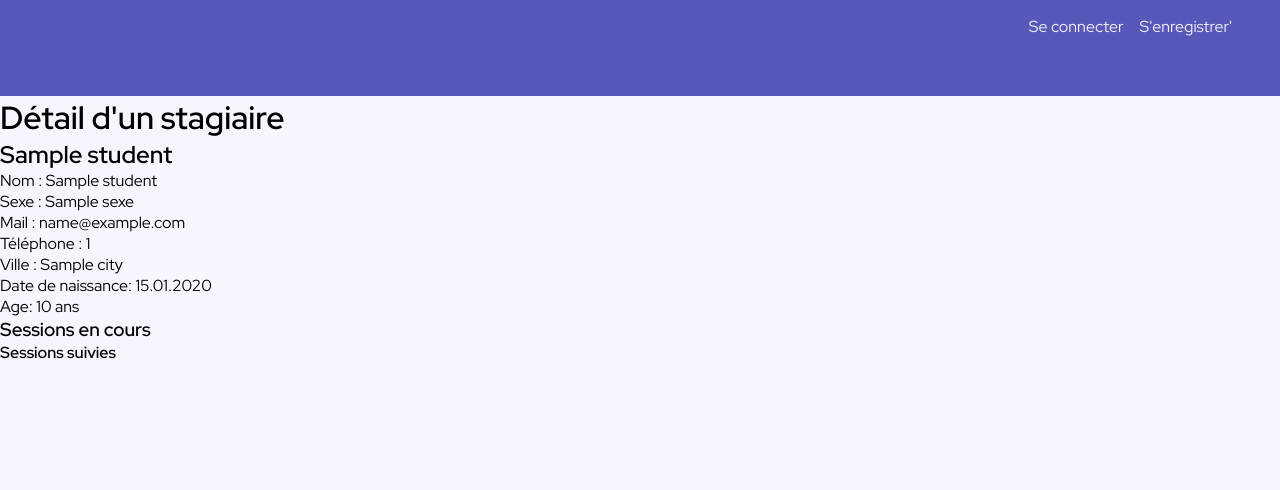
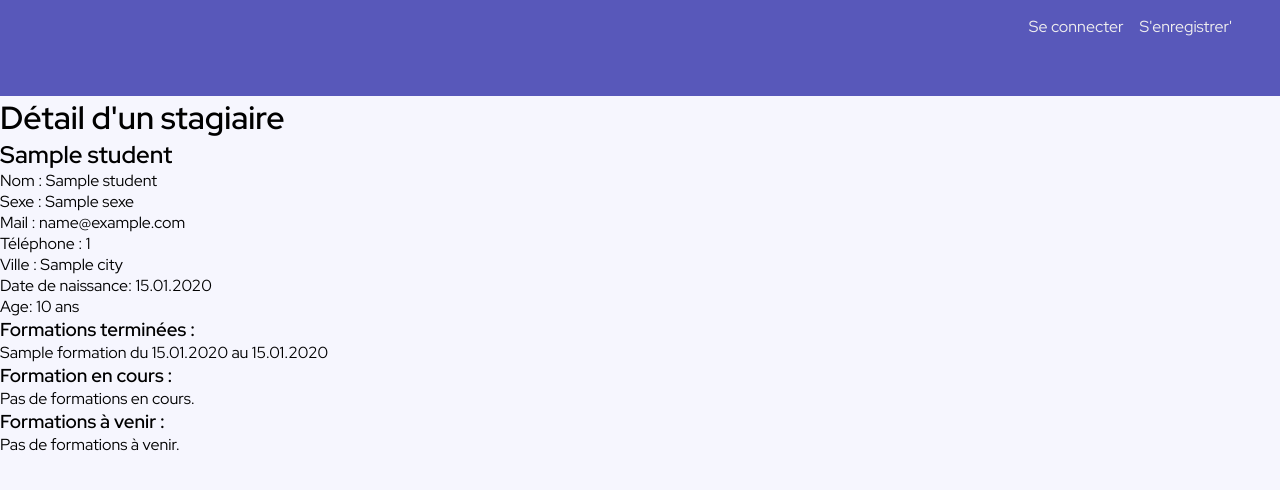
Before and after one commit to M-Laetitia/SymfonySessions, a Symfony app: template templates/student/show.html.twig in a window 1280 px wide. Shown: the top 490 px of the page. Run offline with Twig, Linux system fonts and the light colour scheme; the template is opened without the code that fills it: most values are stand-ins (such as "Sample title", 1, 10 or a date in 2020); some libraries are stand-ins or nearby versions.

Commit message:
Feat: show formations detail user page

```diff
--- a/templates/student/show.html.twig
+++ b/templates/student/show.html.twig
@@ -21,13 +21,53 @@
 
     </p>
 
-    <h3>Sessions en cours</h3>
+    <p>
 
-    {# mettre condition pour vérifier si session en cours #}
+        {% if student.sessions | length > 0 %}
+            {% set currentDate = date('now') %}
+            {% set hasOngoingSession = false %}
+            {% set hasFutureSession = false %}
+            {% set hasFinishedSession = false %}
 
-    <h4>Sessions suivies</h4>
+            {% for session in student.sessions %}
+                {% if session.startDate <= currentDate and currentDate <= session.endDate %}
+                    {% set hasOngoingSession = true %}
+                    <h3>Formation en cours :</h3>
+                    {{ session.formation.name }} du {{ session.startDate|date("d.m.Y") }} au {{ session.endDate|date("d.m.Y") }} <br>
+                {% elseif session.startDate > currentDate %}
+                    {% set hasFutureSession = true %}
+                    <h3>Formations à venir :</h3>
+                    {{ session.formation.name }} du {{ session.startDate|date("d.m.Y") }} au {{ session.endDate|date("d.m.Y") }} <br>
+                {% elseif session.endDate < currentDate %}
+                    {% set hasFinishedSession = true %}
+                    <h3>Formations terminées :</h3>
+                    {{ session.formation.name }} du {{ session.startDate|date("d.m.Y") }} au {{ session.endDate|date("d.m.Y") }} <br>
+                {% endif %}
+            {% endfor %}
 
-    {# mettre condition pour vérifier si précédentes sessions suivies #}
+            {% if not hasOngoingSession %}
+                <h3>Formation en cours :</h3>
+                <p>Pas de formations en cours.</p>
+            {% endif %}
+
+            {% if not hasFutureSession %}
+                <h3>Formations à venir :</h3>
+                <p>Pas de formations à venir.</p>
+            {% endif %}
+
+            {% if not hasFinishedSession %}
+                <h3>Formations terminées :</h3>
+                <p>Pas de formations terminées.</p>
+            {% endif %}
+
+        {% else %}
+            <p>Aucune session.</p>
+        {% endif %}
+
+
+    </p>
+
+
 
 
 {% endblock %}
```
